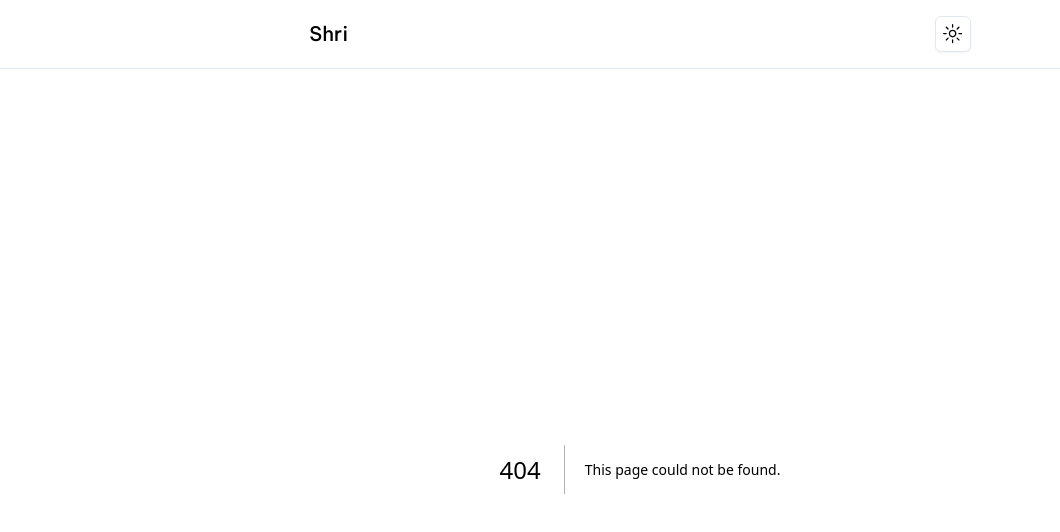
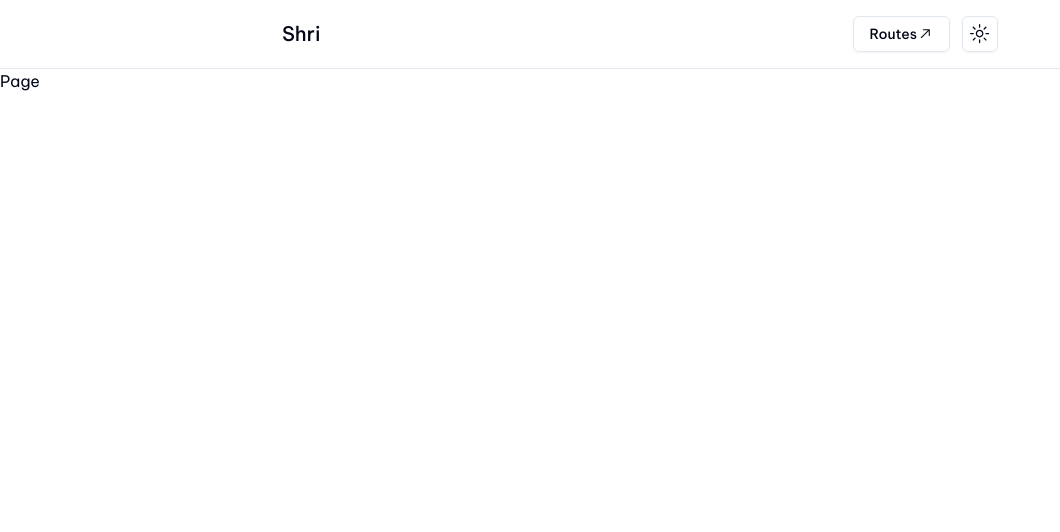
Before and after one commit to shrix1/exploring-new-stuffs, a Next.js app: page /hovercard in a window 1280 px wide. Before the commit this address had no page. Shown: the top 532 px of the page, without its empty margins (0-1060 px from the left). Built offline with nearby package versions, Linux system fonts and the light colour scheme.

Commit message:
Add new route with navbar navigate functionality

```diff
--- /dev/null
+++ b/app/hovercard/page.tsx
@@ -0,0 +1,7 @@
+import React from "react"
+
+const Page = () => {
+  return <div>Page</div>
+}
+
+export default Page
--- a/components/NavBar.tsx
+++ b/components/NavBar.tsx
@@ -2,9 +2,20 @@
 import ThemeSelector from "@/components/ThemeSelector"
 import useScroll from "@/lib/hooks/useScroll"
 import React from "react"
+import { Button } from "@/components/ui/button"
+import {
+  DropdownMenu,
+  DropdownMenuContent,
+  DropdownMenuItem,
+  DropdownMenuTrigger,
+} from "@/components/ui/dropdown-menu"
+import { ArrowTopRightIcon } from "@radix-ui/react-icons"
+import Link from "next/link"
 
 const NavBar = () => {
   const scrolled = useScroll(50)
+
+  const routes = [{ name: "hoverCard", path: "/hovercard" }]
 
   return (
     <nav
@@ -16,7 +27,23 @@ const NavBar = () => {
       } `}
     >
       <h1 className="text-xl font-medium">Shri</h1>
-      <ThemeSelector />
+      <section className="flex justify-center items-center gap-3">
+        <DropdownMenu>
+          <DropdownMenuTrigger asChild>
+            <Button variant="outline">
+              Routes <ArrowTopRightIcon className="w-4 h-4" />
+            </Button>
+          </DropdownMenuTrigger>
+          <DropdownMenuContent align="end">
+            {routes.map((r) => (
+              <DropdownMenuItem key={r.name}>
+                <Link href={r.path}> {r.name}</Link>
+              </DropdownMenuItem>
+            ))}
+          </DropdownMenuContent>
+        </DropdownMenu>
+        <ThemeSelector />
+      </section>
     </nav>
   )
 }
```
